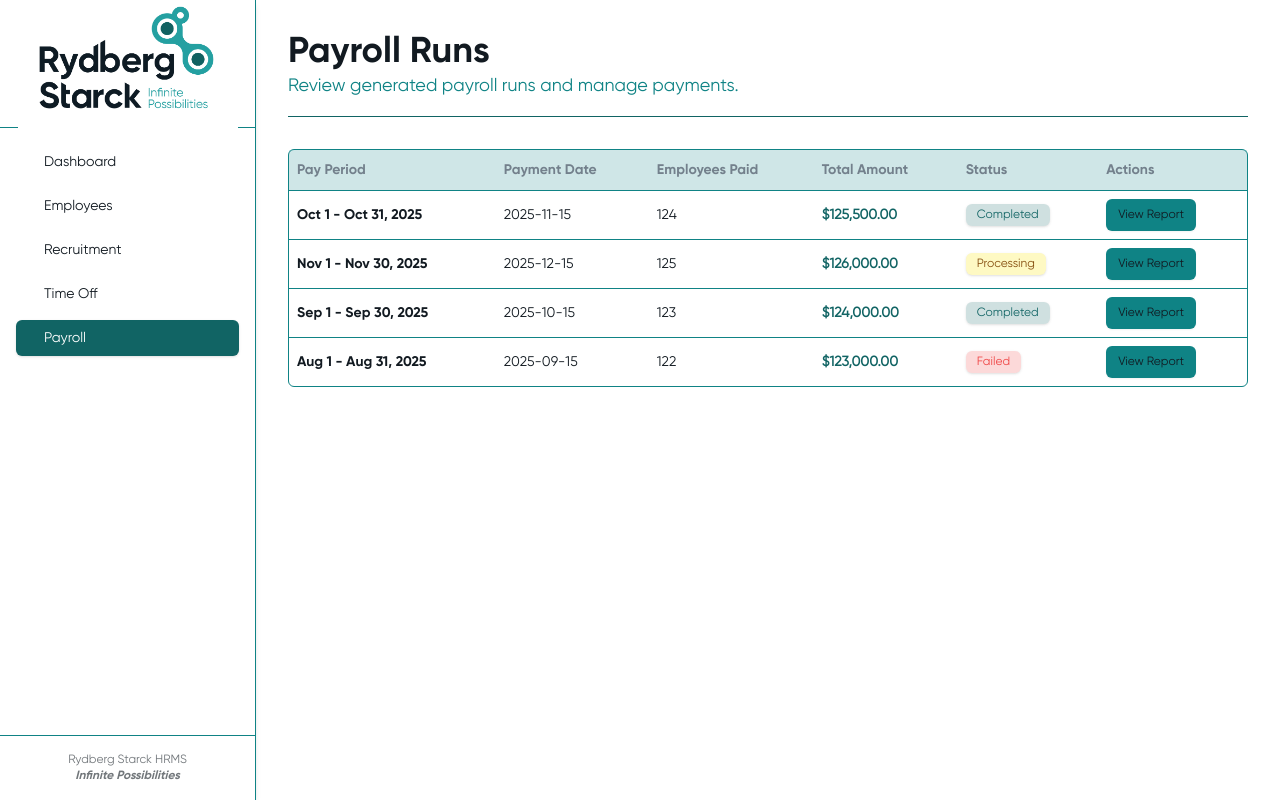
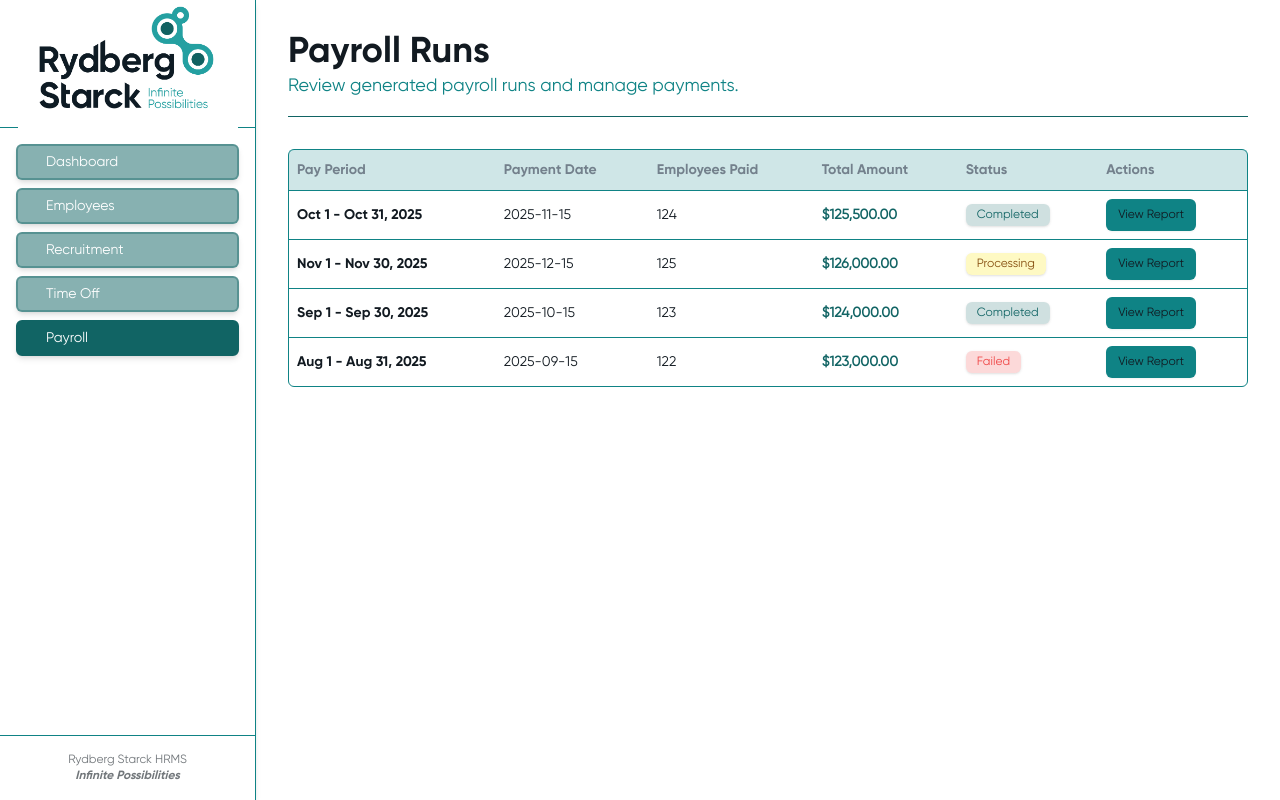
Before and after one commit to BenChapuma/rsl-portal, a Next.js app: page /payroll in a window 1280 px wide. Built offline with nearby package versions, Linux system fonts and the light colour scheme.

Commit message:
Enhanced the look of Sidebar tabs

```diff
--- a/components/Sidebar.tsx
+++ b/components/Sidebar.tsx
@@ -16,17 +16,19 @@ const navItems = [
 export function Sidebar() {
   const pathname = usePathname();
 
+  // Base classes ensure uniform width, font, transition, shadow, border thickness (border-2)
+  const baseButtonClasses = "w-full justify-start font-sans font-normal transition-all duration-200 shadow-md border-2";
+
   return (
     <div className="flex flex-col h-full w-64 border-r border-border bg-white shadow-md">
 
-      {/* Brand Logo Area - FIXED: Increased height to h-32 and adjusted image dimensions */}
-      {/* h-32 provides 8rem (128px) of vertical space, which should be sufficient */}
+      {/* Brand Logo Area */}
       <div className="p-2 border-b border-border flex items-center justify-center h-32">
         <Image
           src="/rs-logo.png"
           alt="Rydberg Starck Logo"
           width={220}
-          height={100} // Increased height to utilize the new container space
+          height={100}
           priority
         />
       </div>
@@ -36,6 +38,13 @@ export function Sidebar() {
         {navItems.map((item) => {
           const isActive = pathname === item.href;
 
+          // Dynamically determine the class based on active status
+          const linkClasses = isActive
+            // ACTIVE STATE: Dark Teal background, Dark Teal border, White text
+            ? 'bg-primary text-primary-foreground border-primary hover:bg-primary/90'
+            // INACTIVE STATE: Solid light primary color fill, Light border, White text
+            : 'bg-primary/50 text-primary-foreground border-primary/40 hover:bg-primary/60';
+
           return (
             <Link
               key={item.name}
@@ -43,13 +52,9 @@ export function Sidebar() {
               className="block w-full"
             >
               <Button
-                variant={isActive ? 'default' : 'ghost'}
-                className={`w-full justify-start font-sans font-normal transition-colors duration-200
-                  ${isActive
-                    ? 'bg-primary text-primary-foreground hover:bg-rs-teal-light'
-                    : 'text-rs-dark hover:bg-rs-teal-light/20'
-                  }`
-                }
+                // We must use 'default' variant to maintain the full button structure
+                variant="default"
+                className={`${baseButtonClasses} ${linkClasses}`}
               >
                 <span className="ml-3">{item.name}</span>
               </Button>
```
